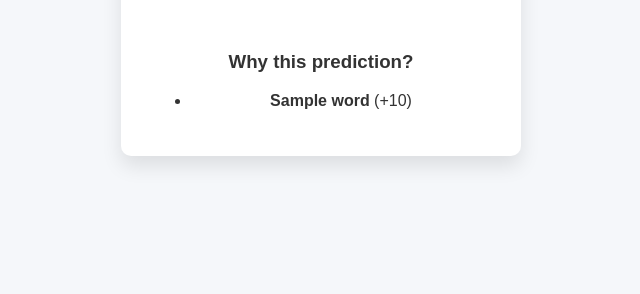
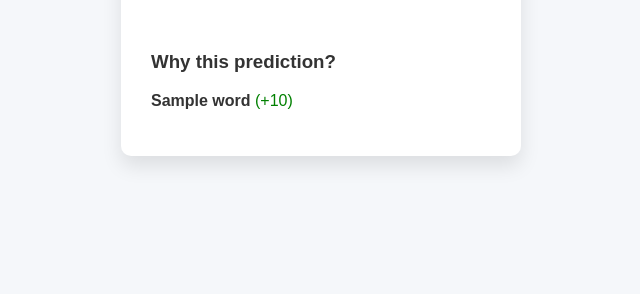
Before and after one commit to Andriamahay11master/sentiment-analyzer, a Flask app: template templates/index.html in a window 1280 px wide. Shown: the part 522-816 px from the top of the page, without its empty margins (319-959 px from the left). Run offline with Flask 3, Linux system fonts and the light colour scheme; the template is opened without the code that fills it: most values are stand-ins (such as "Sample title", 1, 10 or a date in 2020); parts of the project's set-up code (start-up, migrations or seed data) failed here and were passed over.

Commit message:
updte css after change sass

```diff
--- a/assets/css/styles.css
+++ b/assets/css/styles.css
@@ -55,4 +55,22 @@ button:hover {
   color: #721c24;
 }
 
+.explanation {
+  margin-top: 20px;
+  text-align: left;
+}
+.explanation ul {
+  list-style: none;
+  padding: 0;
+}
+.explanation li {
+  margin-bottom: 5px;
+}
+.explanation .positive-word {
+  color: green;
+}
+.explanation .negative-word {
+  color: red;
+}
+
 /*# sourceMappingURL=styles.css.map */
```
Also changed, not shown: 1 other file.
